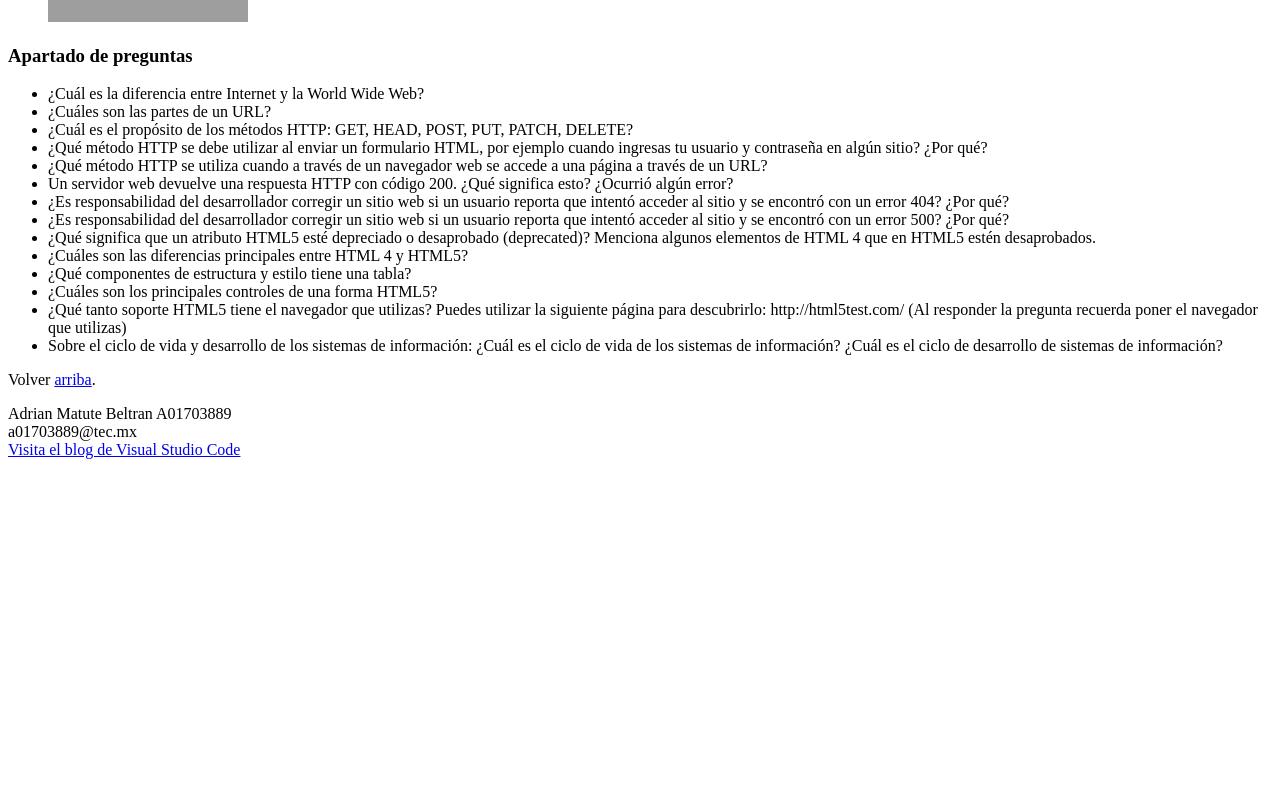
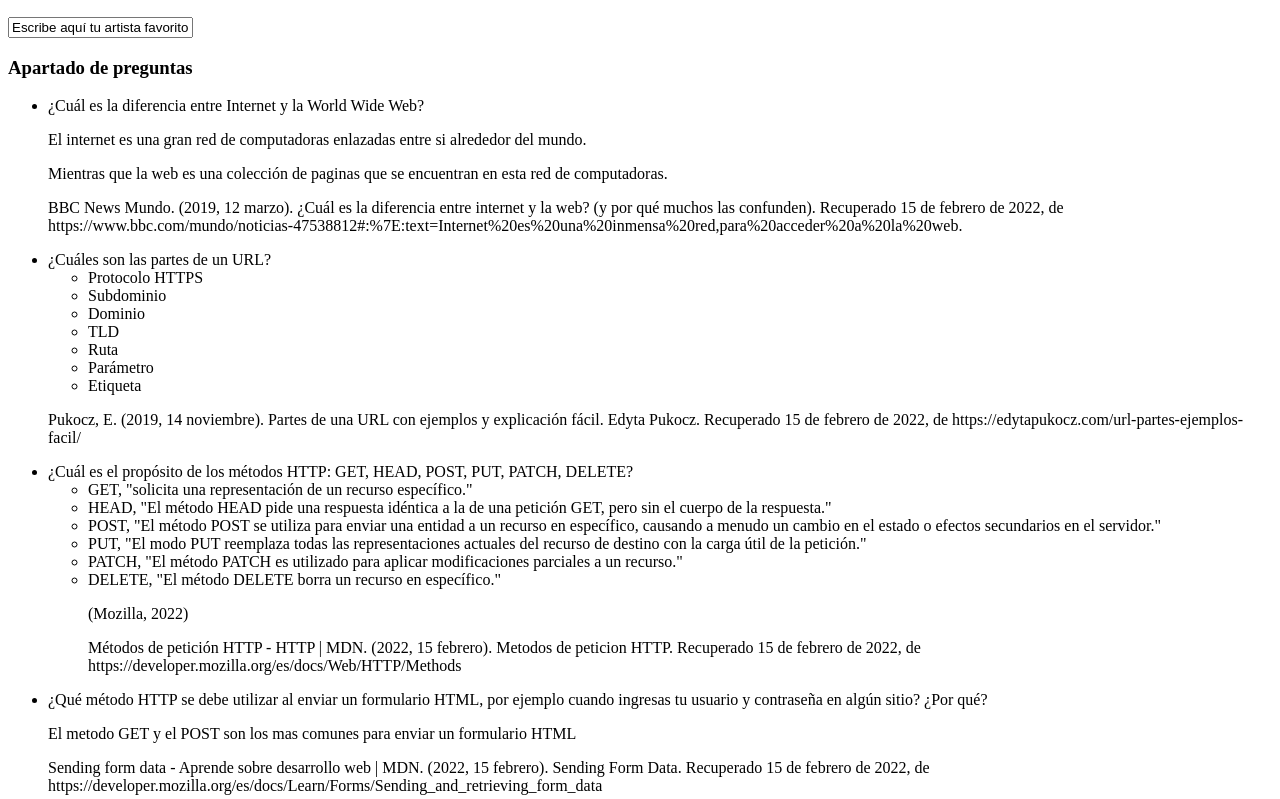
Before and after one commit to Amatt2-B/Rep_LabsA01703889, a plain HTML site: page lab1_A01703889.html in a window 1280 px wide. Shown: the part 1801-2600 px from the top of the page. Before the commit the page ends 2268 px from the top, so only its background shows below. Drawn offline with Linux system fonts and the light colour scheme; grey boxes are pictures that could not be loaded.

Commit message:
Version 3

```diff
--- a/lab1_A01703889.html
+++ b/lab1_A01703889.html
@@ -1,17 +1,23 @@
 <!DOCTYPE html>
-<html>
+<html lang="es">
 <head>
     <title>El beatbox</title>
+    <meta charset="UTF-8">
+    <meta name="title" content="Título de la WEB">
+    <meta name="description" content="Descripción de la WEB">
+    <link href="estilos.css" rel="stylesheet">
 </head>
 <body>
+    <header>
+        <h1 style="color:blue; font-size:50px; font-family:Verdana, Geneva, Tahoma, sans-serif">El 5to elemento del Hip Hop</h1>
+    </header>
+    <nav>
 
         <A name="arriba"></A>
-
         En esta página puedes ir al <A href="#primero">Apartado de preguntas</A>
-
-    <p><input type="text" value="Escribe tu nombre aqui" /><br /></p>
-
-<h1 style="color:blue; font-size:50px; font-family:Verdana, Geneva, Tahoma, sans-serif">El 5to elemento del Hip Hop</h1>
+    </nav>
+    <section>
+        <article>
             <p style="font-size:20px">Es considerado un instrumento universal sin estilo propio, enfocado en
                 el estudiar y aplicar la música del cuerpo. Podemos decir que es crear sonidos
                 rítmicos con la garganta, la boca y las manos.
@@ -47,16 +53,56 @@
 
             </ul>
 
+            <input type="text" value="Escribe aquí tu artista favorito" /><br />
+        </article>
+    </section>
+    <aside>
         <A name="primero"><h3>Apartado de preguntas</h3></A>
-
         <ul>
             <li>¿Cuál es la diferencia entre Internet y la World Wide Web?
             </li>
+            <p>El internet es una gran red de computadoras enlazadas entre si alrededor del mundo.</p>
+            <p>Mientras que la web es una colección de paginas que se encuentran en esta red de computadoras.</p>
+            <p>BBC News Mundo. (2019, 12 marzo). ¿Cuál es la diferencia entre internet y la web? (y por qué muchos las confunden). Recuperado 15 de febrero de 2022, de https://www.bbc.com/mundo/noticias-47538812#:%7E:text=Internet%20es%20una%20inmensa%20red,para%20acceder%20a%20la%20web.</p>
             <li>¿Cuáles son las partes de un URL?
             </li>
+                <ul>
+                    <li>Protocolo HTTPS
+                    </li>
+                    <li>Subdominio
+                    </li>
+                    <li>Dominio</li>
+                    <li>TLD</li>
+                    <li>Ruta</li>
+                    <li>Parámetro
+                    </li>
+                    <li>Etiqueta</li>
+
+
+                </ul>
+                <p>Pukocz, E. (2019, 14 noviembre). Partes de una URL con ejemplos y explicación fácil. Edyta Pukocz. Recuperado 15 de febrero de 2022, de https://edytapukocz.com/url-partes-ejemplos-facil/</p>
             <li>¿Cuál es el propósito de los métodos HTTP: GET, HEAD, POST, PUT, PATCH, DELETE?</li>
+            <ul>
+                <li>GET, "solicita una representación de un recurso específico."
+                </li>
+                <li>HEAD, "El método HEAD pide una respuesta idéntica a la de una petición GET, pero sin el cuerpo de la respuesta."
+                </li>
+                <li>POST, "El método POST se utiliza para enviar una entidad a un recurso en específico, causando a menudo un cambio en el estado o efectos secundarios en el servidor."</li>
+                <li>PUT, "El modo PUT reemplaza todas las representaciones actuales del recurso de destino con la carga útil de la petición."
+                </li>
+                <li>PATCH, "El método PATCH  es utilizado para aplicar modificaciones parciales a un recurso."
+                </li>
+                <li>DELETE, "El método DELETE borra un recurso en específico."
+                </li>
+
+                <p>(Mozilla, 2022)</p>
+                <p>Métodos de petición HTTP - HTTP | MDN. (2022, 15 febrero). Metodos de peticion HTTP. Recuperado 15 de febrero de 2022, de https://developer.mozilla.org/es/docs/Web/HTTP/Methods</p>
+
+            </ul>
             <li>¿Qué método HTTP se debe utilizar al enviar un formulario HTML, por ejemplo cuando ingresas tu usuario y contraseña en algún sitio? ¿Por qué?
             </li>
+            <p>El metodo GET y el POST son los mas comunes para enviar un formulario HTML  </p>
+            <p>Sending form data - Aprende sobre desarrollo web | MDN. (2022, 15 febrero). Sending Form Data. Recuperado 15 de febrero de 2022, de https://developer.mozilla.org/es/docs/Learn/Forms/Sending_and_retrieving_form_data</p>
             <li>¿Qué método HTTP se utiliza cuando a través de un navegador web se accede a una página a través de un URL?
             </li>
             <li>Un servidor web devuelve una respuesta HTTP con código 200. ¿Qué significa esto? ¿Ocurrió algún error?
@@ -83,8 +129,11 @@
 
 
             <P>Volver <A href="#arriba">arriba</A>.
+    </aside>
+    <footer>
+        <h4>Adrian Matute Beltran  A01703889</h4>
+        <h4>a01703889@tec.mx</h4>
+        <h4><a href="https://code.visualstudio.com/">Visita el blog de Visual Studio Code</a></h4>
+    </footer>
 </body>
-<footer>Adrian Matute Beltran  A01703889</footer>
-<footer>a01703889@tec.mx</footer>
-<footer><a href="https://code.visualstudio.com/">Visita el blog de Visual Studio Code</a></footer>
 </html>
```
Lines whose indentation alone changed are shown as unchanged.
